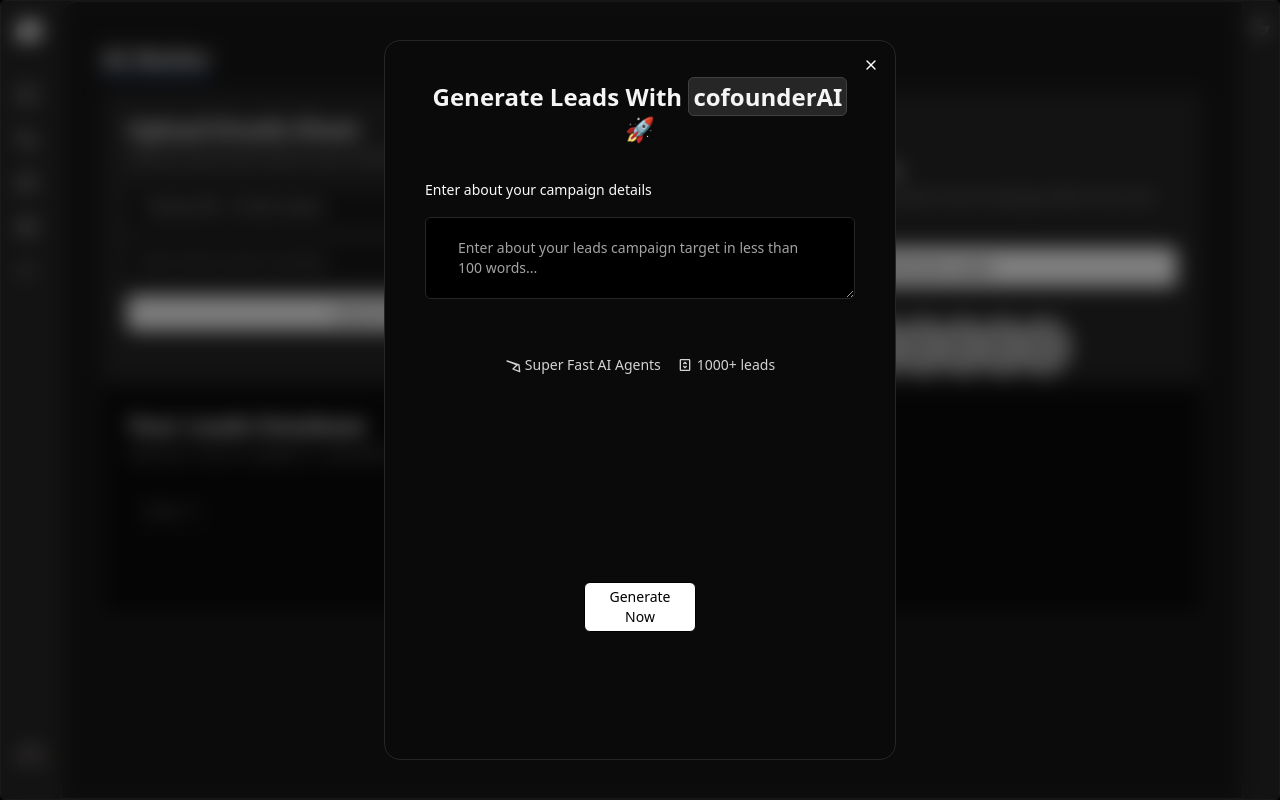
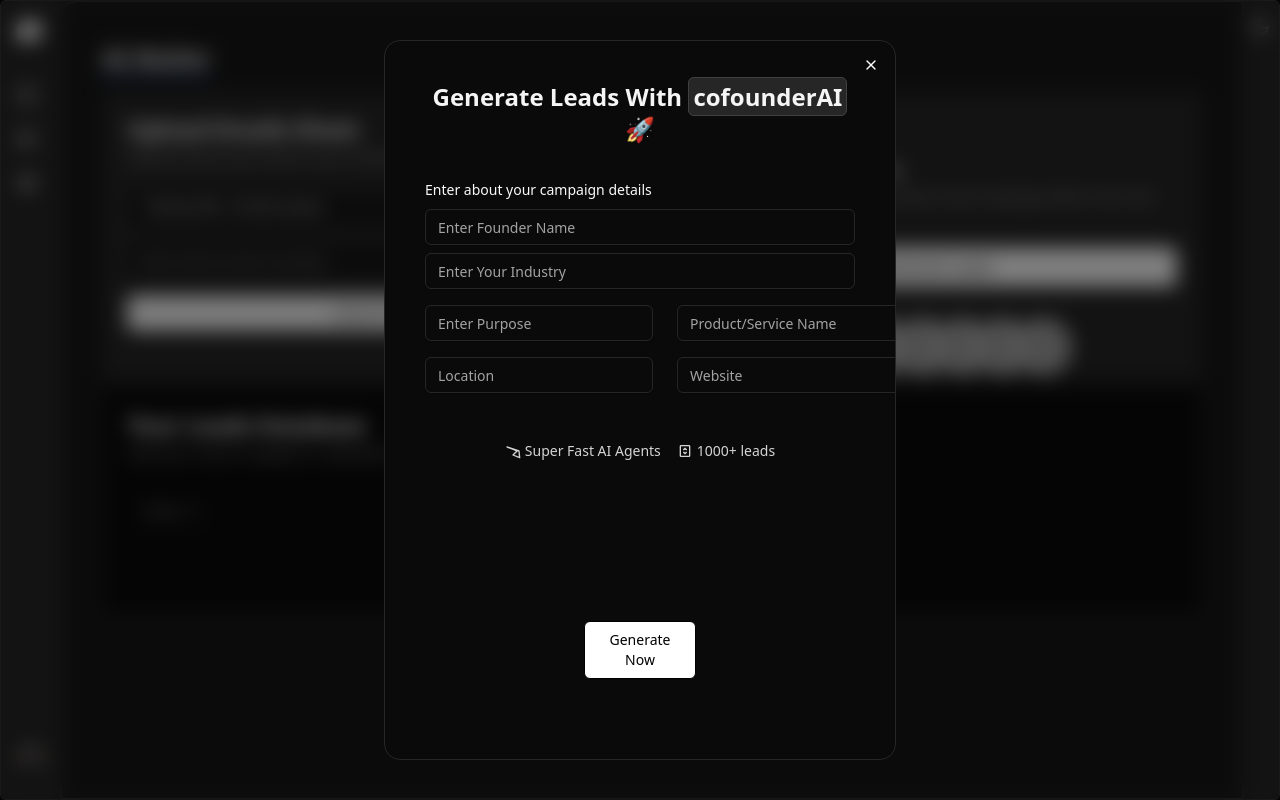
Before and after one commit to Aryainguz/infinity-saas, a Next.js app: page /dashboard/ai-mailer in a window 1280 px wide. Both pictures are taken after a click on the button "Generate Leads". Built offline with nearby package versions, Linux system fonts and the light colour scheme; grey boxes are pictures that could not be loaded.

Commit message:
Refactor: Update dashboard  and input component

```diff
--- a/app/api/send-mail/route.ts
+++ b/app/api/send-mail/route.ts
@@ -34,6 +34,38 @@ export async function POST(req: NextRequest) {
 
     // Step 3: Iterate over each email address to scrape, generate content, and send
     const emailPromises = emails.map(async (email: string) => {
+      if(email.split("@")[1] == "gmail.com"){
+
+        const prompt = `
+        Write a professional cold email on behalf of ${campaignInfo.founder} from ${campaignInfo.name}, a company in the ${campaignInfo.industry} sector, located in ${campaignInfo.location}.
+        The purpose of the email is to introduce ${campaignInfo.purpose}. Address recipient as ${email.split('@')[0]}.Write tital and body. Do not add subject and body in content. First line should be subject and then body and do not add title, subject and body text in content.`;
+
+      const { text: generatedText } = await generateText({
+        model: google("gemini-pro"),
+        prompt: prompt,
+      });
+
+
+      const cleanedText = generatedText.replace(/\*\*/g, '');
+
+      // Split the AI-generated text into email title and body
+      const [emailTitle, ...emailBodyLines] = cleanedText.split('\n');
+      // Split the AI-generated text into email title and body
+      const emailBody = emailBodyLines.join("\n").replace(/(?:\r\n|\r|\n)/g, "<br>");
+      return transporter.sendMail({
+        from: process.env.EMAIL_USER, // Sender's email
+        to: email,  // Receiver's email
+        subject: emailTitle.split(":")[1] || 'Introduction to Our Product',
+        html: emailBody || 'We believe our product can be beneficial for your business...',
+      }).then(() => {
+        console.log(`Email sent to ${email}`);
+      }).catch((error) => {
+        console.error(`Failed to send email to ${email}: ${error}`);
+      });
+      }
+      else{
+
+
       const domain = email.split('@')[1]; // Extract domain from the email
 
       // Step 3.1: Scrape the website for title and meta description
@@ -49,7 +81,7 @@ export async function POST(req: NextRequest) {
         Write a professional cold email on behalf of ${campaignInfo.founder} from ${campaignInfo.name}, a company in the ${campaignInfo.industry} sector, located in ${campaignInfo.location}.
         The purpose of the email is to introduce ${campaignInfo.purpose}. Address recipient as ${email.split('@')[0]}.
         The email should target the business owner of the website titled "${title}" with the meta description: "${metaDescription}".
-        Focus on how our product can help improve or streamline their business operations. Generate both the email subject and body`;
+        Focus on how our product can help improve or streamline their business operations. First line should be subject and then body and do not add title, subject and body text in content`;
 
       const { text: generatedText } = await generateText({
         model: google("gemini-pro"),
@@ -70,13 +102,14 @@ export async function POST(req: NextRequest) {
       return transporter.sendMail({
         from: process.env.EMAIL_USER, // Sender's email
         to: email,  // Receiver's email
-        subject: emailTitle || 'Introduction to Our Product',
+        subject: emailTitle.split(":")[1] || 'Introduction to Our Product',
         html: emailBody || 'We believe our product can be beneficial for your business...',
       }).then(() => {
         console.log(`Email sent to ${email}`);
       }).catch((error) => {
         console.error(`Failed to send email to ${email}: ${error}`);
       });
+    }
     });
 
     // Step 4: Wait for all email promises to resolve.
--- a/components/HOC/Dashboard.tsx
+++ b/components/HOC/Dashboard.tsx
@@ -16,17 +16,10 @@ import { useState } from "react";
 export default function Dashboard({ children }: { children: React.ReactNode }) {
   const links = [
     {
-      label: "AI Chatbot",
+      label: "AI WebBot",
       href: '/dashboard/ai-webbot',
       icon: (
         <IconBrandTabler className="text-neutral-700 dark:text-neutral-200 h-5 w-5 flex-shrink-0" />
-      ),
-    },
-    {
-      label: "Automations",
-      href: "/dashboard/leads",
-      icon: (
-        <LucideWorkflow className="text-neutral-700 dark:text-neutral-200 h-5 w-5 flex-shrink-0" />
       ),
     },
     {
@@ -41,13 +34,6 @@ export default function Dashboard({ children }: { children: React.ReactNode }) {
       href: "#",
       icon: (
         <IconSettings className="text-neutral-700 dark:text-neutral-200 h-5 w-5 flex-shrink-0" />
-      ),
-    },
-    {
-      label: "Logout",
-      href: "#",
-      icon: (
-        <IconArrowLeft className="text-neutral-700 dark:text-neutral-200 h-5 w-5 flex-shrink-0" />
       ),
     },
   ];
--- a/components/ui/ProcessLoader.tsx
+++ b/components/ui/ProcessLoader.tsx
@@ -5,47 +5,59 @@ import { MultiStepLoader as Loader } from "./multi-step-loader";
 
 const loadingStates = [
   {
-    text: "Buying a condo",
+    text: "Starting Connection",
   },
   {
-    text: "Travelling in a flight",
+    text: "Searching Google",
   },
   {
-    text: "Meeting Tyler Durden",
+    text: "Collecting Data",
   },
   {
-    text: "He makes soap",
+    text: "Generating Email",
   },
   {
-    text: "We goto a bar",
+    text: "Making It Cool",
   },
   {
-    text: "Start a fight",
+    text: "Sending Email",
   },
   {
-    text: "We like it",
+    text: "Making It Cool",
   },
   {
-    text: "Welcome to F**** C***",
+    text: "Almost Done",
   },
 ];
 
-export function ProcessLoader() {
+export function ProcessLoader({handleOnClick}:any) {
   const [loading, setLoading] = useState(false);
+  const mainProcess = async ()=>{
+    try {
+      setLoading(true)
+      await handleOnClick()
+    } catch (error) {
+      console.log(error)
+    }finally{
+      setLoading(false)
+    }
+  }
   return (
     <div className="w-full h-[60vh] flex items-center justify-center">
       {/* Core Loader Modal */}
       <Loader loadingStates={loadingStates} loading={loading} duration={2000} />
 
       {/* The buttons are for demo only, remove it in your actual code ⬇️ */}
-      <button className="bg-black text-white dark:bg-white dark:text-black text-sm px-2 py-1 rounded-md border border-black w-28"
+      <button className="bg-black text-white dark:bg-white dark:text-black text-sm px-2 py-2 rounded-md border border-black w-28"
       onClick={
-        () => setLoading(true)
+        () => {
+         mainProcess()
+        }
       }
       >
            Generate Now
             </button>
-
+{/*
       {loading && (
         <button
           className="fixed top-4 right-4 text-black dark:text-white z-[120]"
@@ -53,7 +65,7 @@ export function ProcessLoader() {
         >
           <IconSquareRoundedX className="h-10 w-10" />
         </button>
-      )}
+      )} */}
     </div>
   );
 }
--- a/components/ui/animated-modalButton.tsx
+++ b/components/ui/animated-modalButton.tsx
@@ -1,13 +1,15 @@
 "use client";
+import { useContext, useState } from "react";
 import {
   Modal,
   ModalBody,
   ModalContent,
   ModalTrigger
 } from "../ui/animated-modal";
+import { Input } from "./input";
 import { Label } from "./label";
 import { ProcessLoader } from "./ProcessLoader";
-import { Textarea } from "./textarea";
+import { emailsContext } from "@/context/emailsContext";
 
 
 export function AnimatedModalButton() {
@@ -18,6 +20,33 @@ export function AnimatedModalButton() {
     "https://images.unsplash.com/photo-1554931670-4ebfabf6e7a9?q=80&w=3387&auto=format&fit=crop&ixlib=rb-4.0.3&ixid=M3wxMjA3fDB8MHxwaG90by1wYWdlfHx8fGVufDB8fHx8fA%3D%3D",
     "https://images.unsplash.com/photo-1546484475-7f7bd55792da?q=80&w=2581&auto=format&fit=crop&ixlib=rb-4.0.3&ixid=M3wxMjA3fDB8MHxwaG90by1wYWdlfHx8fGVufDB8fHx8fA%3D%3D",
   ];
+
+
+  const [campaignInfo,setCampaignInfo] = useState({
+    founder: "",
+    industry: "",
+    purpose: "",
+    name: "",
+    contact: "",
+    location: "",
+    website: "",
+  });
+  const { emailsData } = useContext(emailsContext);
+
+
+  const handleOnClick =async ()=>{
+    if(campaignInfo.contact =="" || campaignInfo.founder =="" || campaignInfo.industry =="" || campaignInfo.location =="" || campaignInfo.name =="" || campaignInfo.purpose =="" || campaignInfo.website ==""){
+      alert("Please Fill All Fields")
+      return
+    }
+    await fetch("/api/send-mail",
+      {
+        method:"POST",
+        body:JSON.stringify({campaignInfo,emails:emailsData})
+      }
+    )
+  }
+
   return (
     <div className="py-4 flex items-center justify-center">
       <Modal>
@@ -39,11 +68,94 @@ export function AnimatedModalButton() {
         <Label className="my-4">
           Enter about your campaign details
         </Label>
-        <Textarea
-          id="message"
-          placeholder="Enter about your leads campaign target in less than 100 words..."
-          className="border rounded-md my-4 px-8 py-5 w-full focus:outline-none focus:ring-2 focus:ring-primary"
+        <Input placeholder="Enter Founder Name"
+        className="w-full my-2"
+        required
+        onChange={
+          (e) => {
+            setCampaignInfo({
+              ...campaignInfo,
+              founder: e.target.value
+            })
+        }}
         />
+        <Input placeholder="Enter Your Industry"
+        className="w-full my-2"
+        required
+        onChange={
+          (e) => {
+            setCampaignInfo({
+              ...campaignInfo,
+              industry: e.target.value
+            })
+        }}
+        />
+        <div className="flex flex-row">
+        <Input placeholder="Enter Purpose"
+        className="w-[1/3] my-2 mr-6"
+        required
+        onChange={
+          (e) => {
+            setCampaignInfo({
+              ...campaignInfo,
+              purpose: e.target.value
+            })
+        }}
+        />
+        <Input placeholder="Product/Service Name"
+        className="w-[1/3] my-2"
+        required
+        onChange={
+          (e) => {
+            setCampaignInfo({
+              ...campaignInfo,
+              name: e.target.value
+            })}
+        }
+        />
+         <Input placeholder="Contact Number"
+        className="w-[1/3] my-2 ml-2"
+        required
+        onChange={
+          (e) => {
+            setCampaignInfo({
+              ...campaignInfo,
+              contact: e.target.value
+            })
+          }
+        }
+        />
+        </div>
+
+        <div className="flex flex-row">
+        <Input placeholder="Location"
+        className="w-[1/2] my-2 mr-6"
+        required
+        onChange={
+          (e)=>{
+            setCampaignInfo({
+            ...campaignInfo,
+            location:e.target.value
+            }
+            )
+          }
+        }
+        />
+        <Input placeholder="Website"
+        required
+        className="w-[1/2] my-2"
+        onChange={
+          (e)=>{
+            setCampaignInfo({
+            ...campaignInfo,
+            website:e.target.value
+            }
+            )
+          }
+        }
+        />
+
+        </div>
             </div>
             <div className="py-10 flex flex-wrap gap-x-4 gap-y-6 items-start justify-start max-w-sm mx-auto">
               <div className="flex  items-center justify-center">
@@ -60,7 +172,9 @@ export function AnimatedModalButton() {
               </div>
             </div>
           </ModalContent>
-          <ProcessLoader />
+          <ProcessLoader
+          handleOnClick={handleOnClick}
+          />
         </ModalBody>
       </Modal>
     </div>
--- a/components/ui/input.tsx
+++ b/components/ui/input.tsx
@@ -1,25 +1,25 @@
-import * as React from 'react'
+import * as React from "react"
 
-import { ny } from '../../lib/utils'
+import { cn } from "@/lib/utilss"
 
 export interface InputProps
-   extends React.InputHTMLAttributes<HTMLInputElement> { }
+  extends React.InputHTMLAttributes<HTMLInputElement> {}
 
 const Input = React.forwardRef<HTMLInputElement, InputProps>(
   ({ className, type, ...props }, ref) => {
     return (
       <input
         type={type}
-            className={ny(
-               'border-input placeholder:text-muted-foreground focus-visible:ring-ring flex h-9 w-full rounded-md border bg-transparent px-3 py-1 text-sm shadow-sm transition-colors file:border-0 file:bg-transparent file:text-sm file:font-medium focus-visible:outline-none focus-visible:ring-1 disabled:cursor-not-allowed disabled:opacity-50',
-               className,
+        className={cn(
+          "flex h-9 w-full rounded-md border border-input bg-transparent px-3 py-1 text-sm shadow-sm transition-colors file:border-0 file:bg-transparent file:text-sm file:font-medium placeholder:text-muted-foreground focus-visible:outline-none focus-visible:ring-1 focus-visible:ring-ring disabled:cursor-not-allowed disabled:opacity-50",
+          className
         )}
         ref={ref}
         {...props}
       />
     )
-   },
+  }
 )
-Input.displayName = 'Input'
+Input.displayName = "Input"
 
 export { Input }
```
Lines whose indentation alone changed are shown as unchanged.
